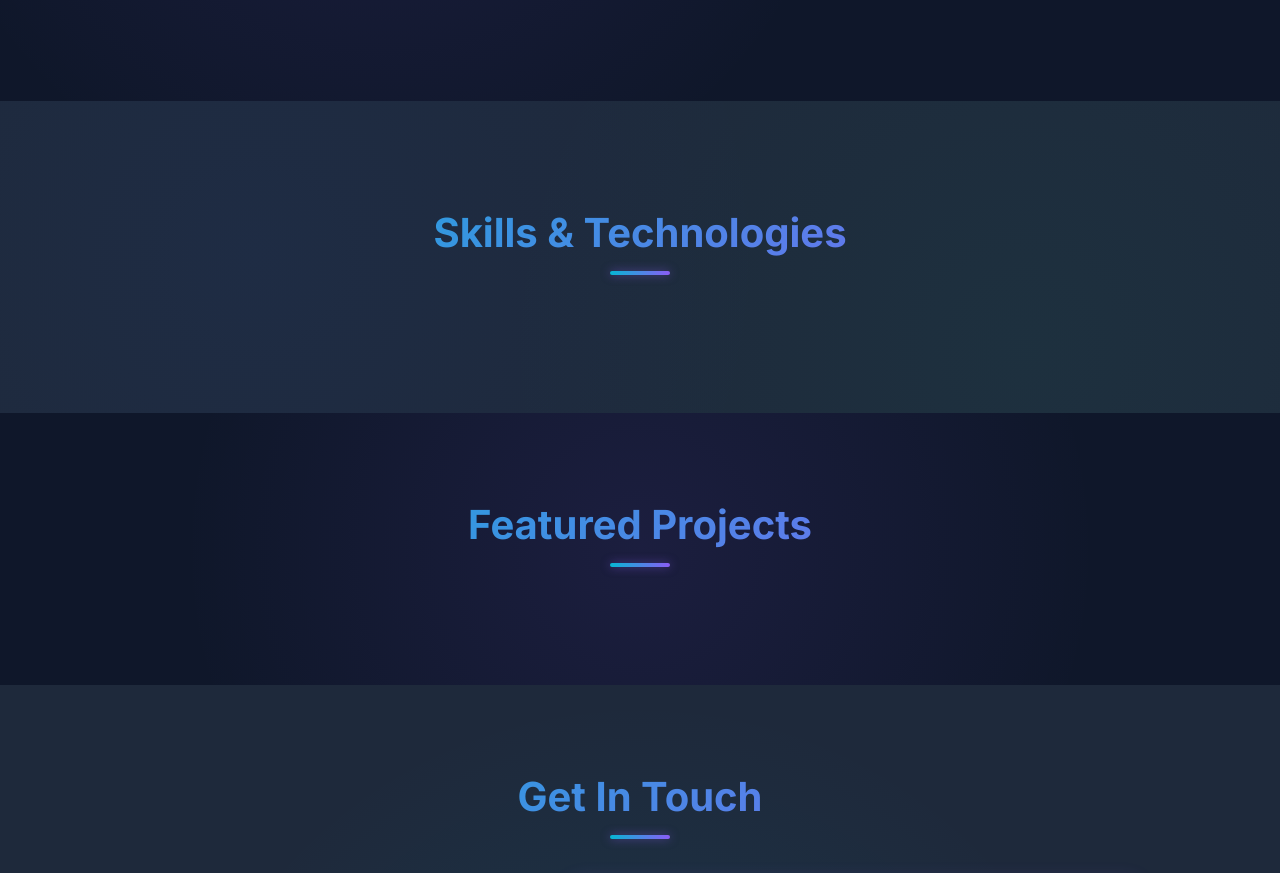
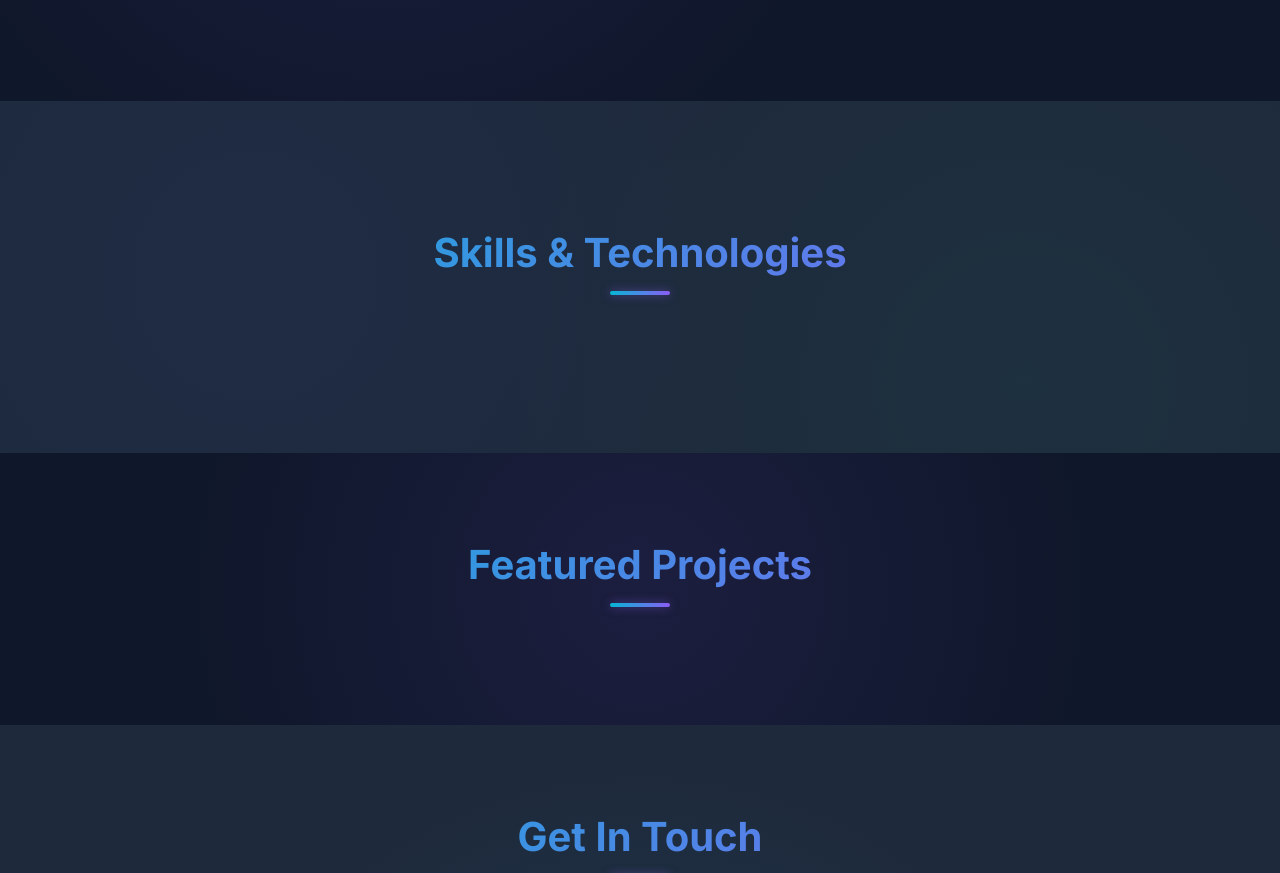
Before and after one commit to HariniMarimuthu512/My-portfolio, a plain HTML site: page templates/index.html in a window 1280 px wide. Shown: the part 1399-2272 px from the top of the page. Drawn offline with Linux system fonts and the light colour scheme; no server answers.

Commit message:
Update style.css

```diff
--- a/static/css/style.css
+++ b/static/css/style.css
@@ -461,6 +461,7 @@ section {
 
 .skills .container {
     max-width: 1400px;
+    min-height: auto;
 }
 
 .section-title {
@@ -560,7 +561,8 @@ section {
 .skills {
     background: var(--bg-secondary);
     position: relative;
-    overflow: hidden;
+    overflow: visible;     /* ✅ VERY IMPORTANT */
+    padding: 120px 0;      /* ✅ ensures full height */
 }
 
 .skills::before {
```
